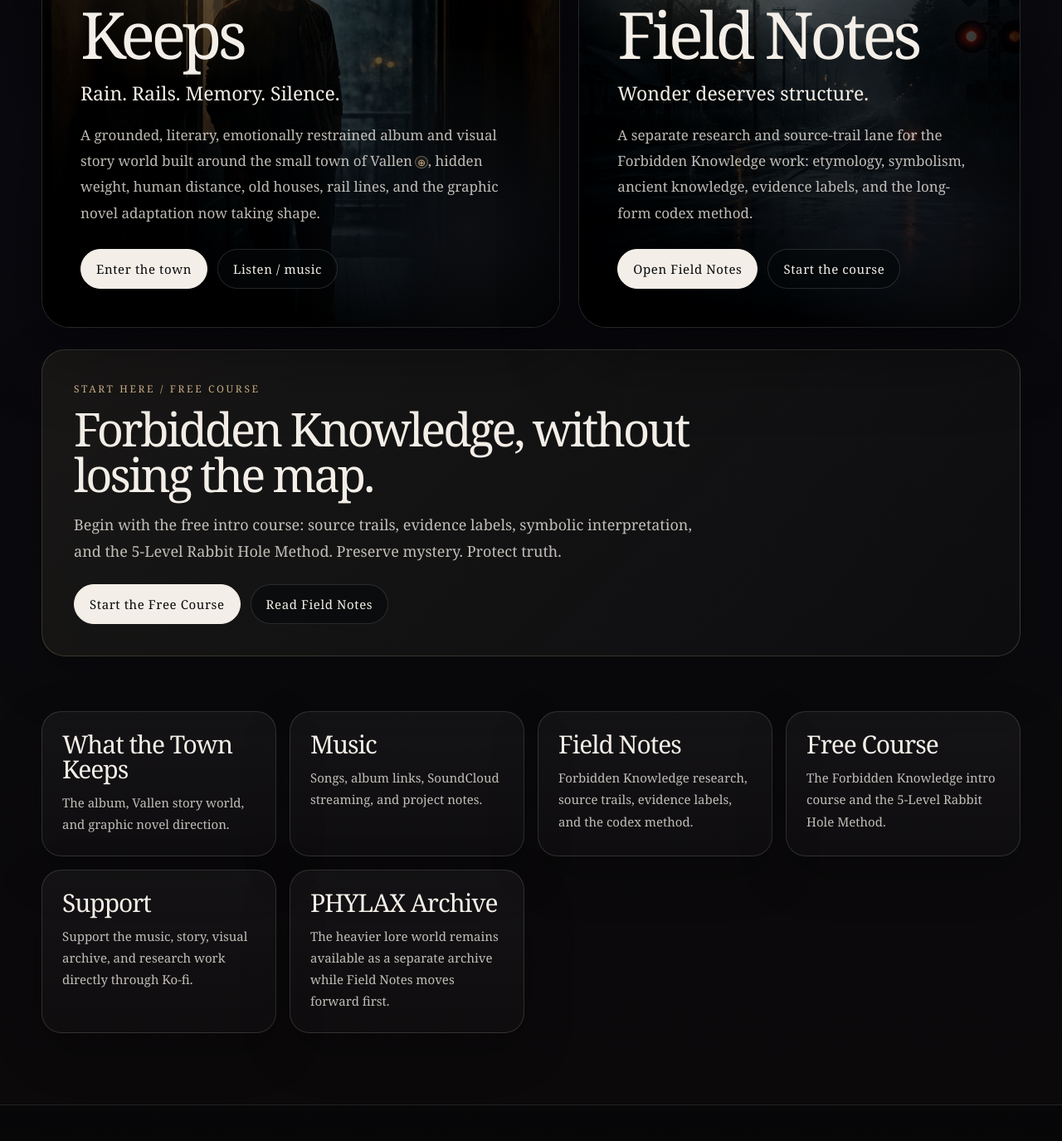
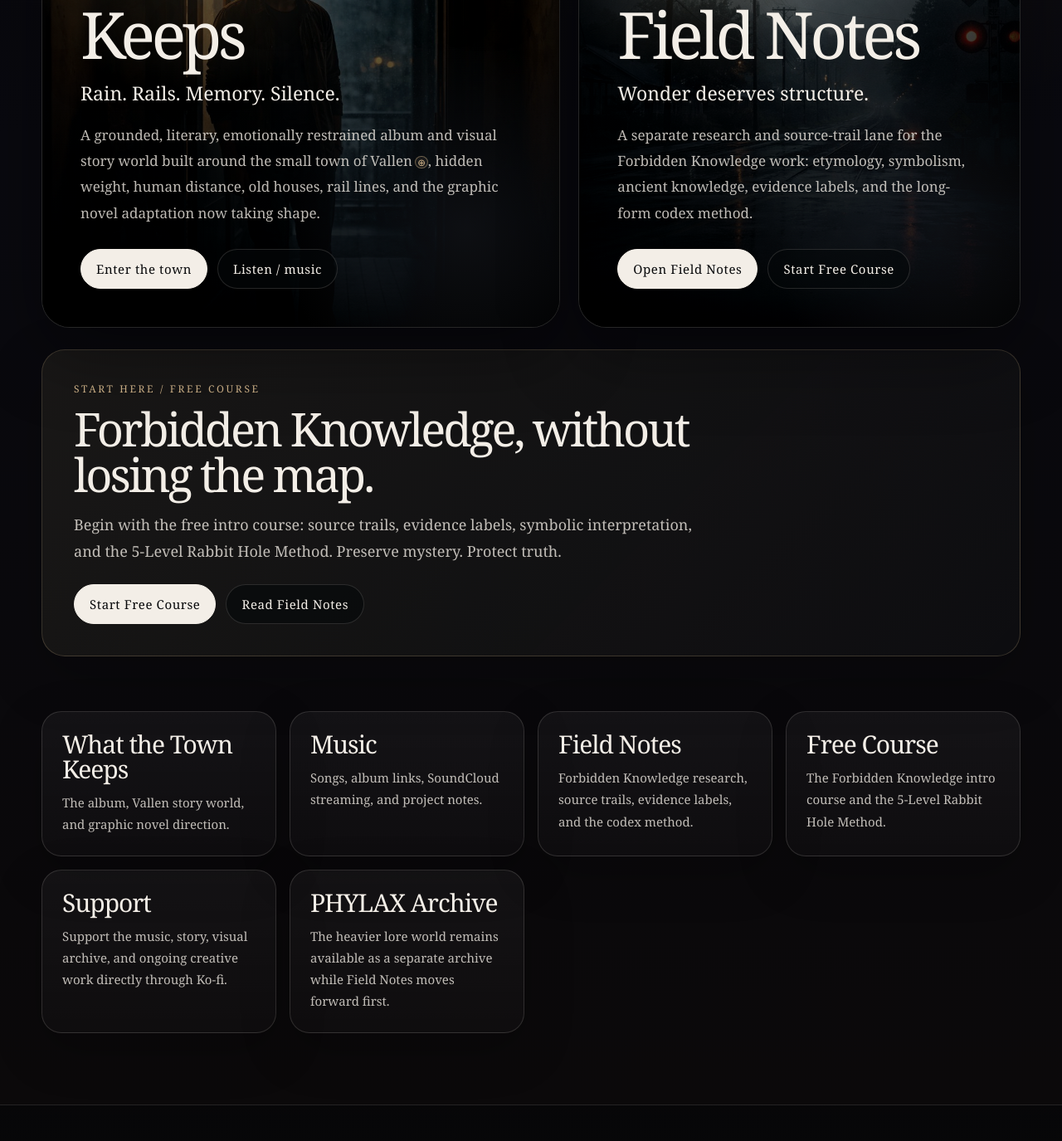
Before and after one commit to chthomps4/parallaxhearts-site, a Next.js app in the folder site/: page / in a window 1280 px wide. Shown: the part 685-2060 px from the top of the page at 83% size. Built offline with nearby package versions, Linux system fonts and the light colour scheme.

Commit message:
Polish homepage final wording

```diff
--- a/site/app/page.tsx
+++ b/site/app/page.tsx
@@ -5,7 +5,7 @@ import ArchiveNote from "./components/ArchiveNote";
 export const metadata: Metadata = {
   title: "Parallax Hearts | What the Town Keeps",
   description:
-    "Parallax Hearts is the home of What the Town Keeps — a cinematic album, story world, and graphic novel direction set in Vallen, with Field Notes and the Forbidden Knowledge archive as separate research lanes.",
+    "Parallax Hearts is the home of What the Town Keeps — a cinematic album, story world, and graphic novel direction set in Vallen, with Field Notes and the Forbidden Knowledge archive as a separate research lane.",
 };
 
 const siteFont = `Georgia, "Times New Roman", Times, serif`;
@@ -373,7 +373,7 @@ export default function HomePage() {
               primaryHref="/field-notes"
               primaryLabel="Open Field Notes"
               secondaryHref="/forbidden-knowledge"
-              secondaryLabel="Start the course"
+              secondaryLabel="Start Free Course"
             />
           </div>
 
@@ -448,7 +448,7 @@ export default function HomePage() {
                   letterSpacing: "0.04em",
                 }}
               >
-                Start the Free Course
+                Start Free Course
               </Link>
 
               <Link
@@ -503,7 +503,7 @@ export default function HomePage() {
               },
               {
                 title: "Support",
-                text: "Support the music, story, visual archive, and research work directly through Ko-fi.",
+                text: "Support the music, story, visual archive, and ongoing creative work directly through Ko-fi.",
                 href: "/support",
               },
               {
```
